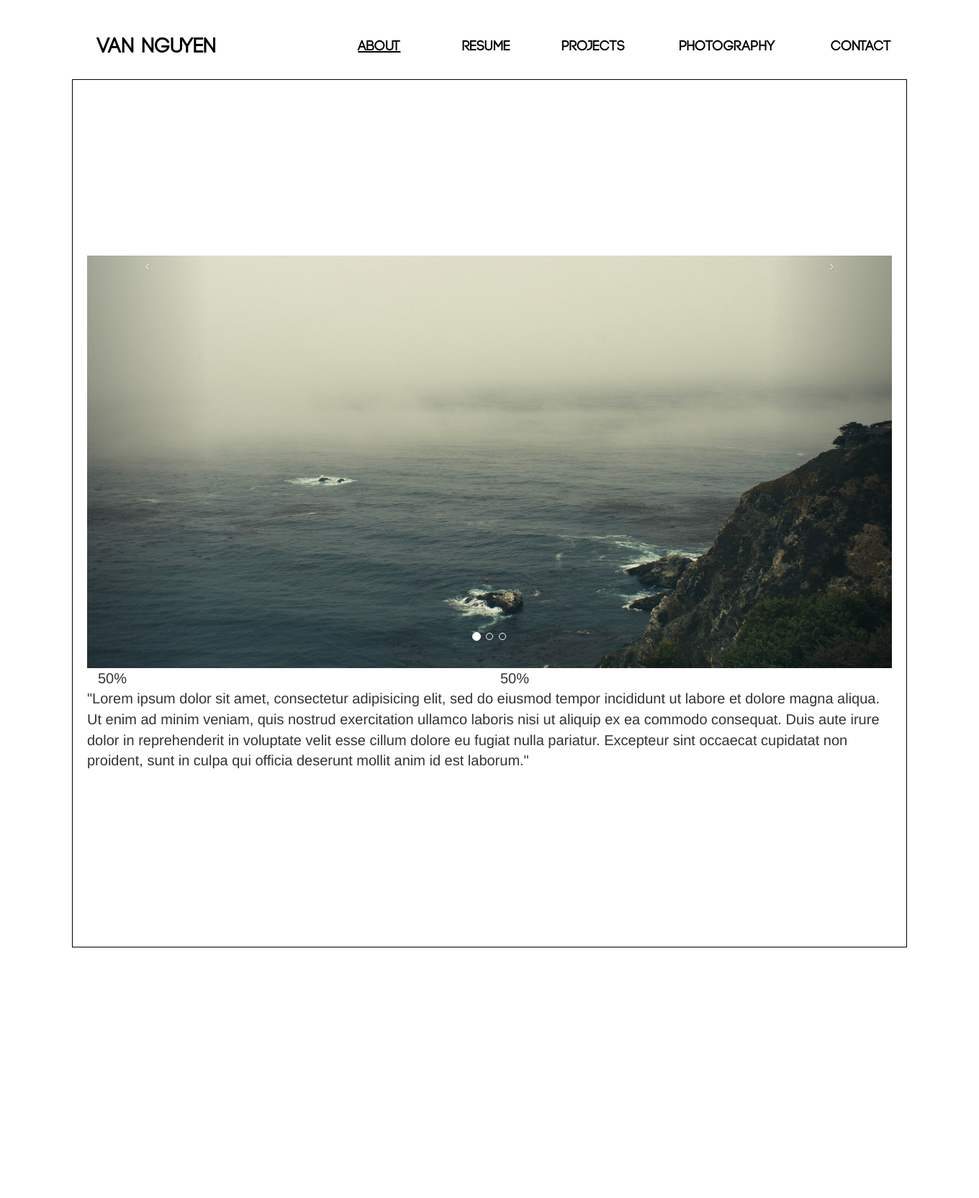
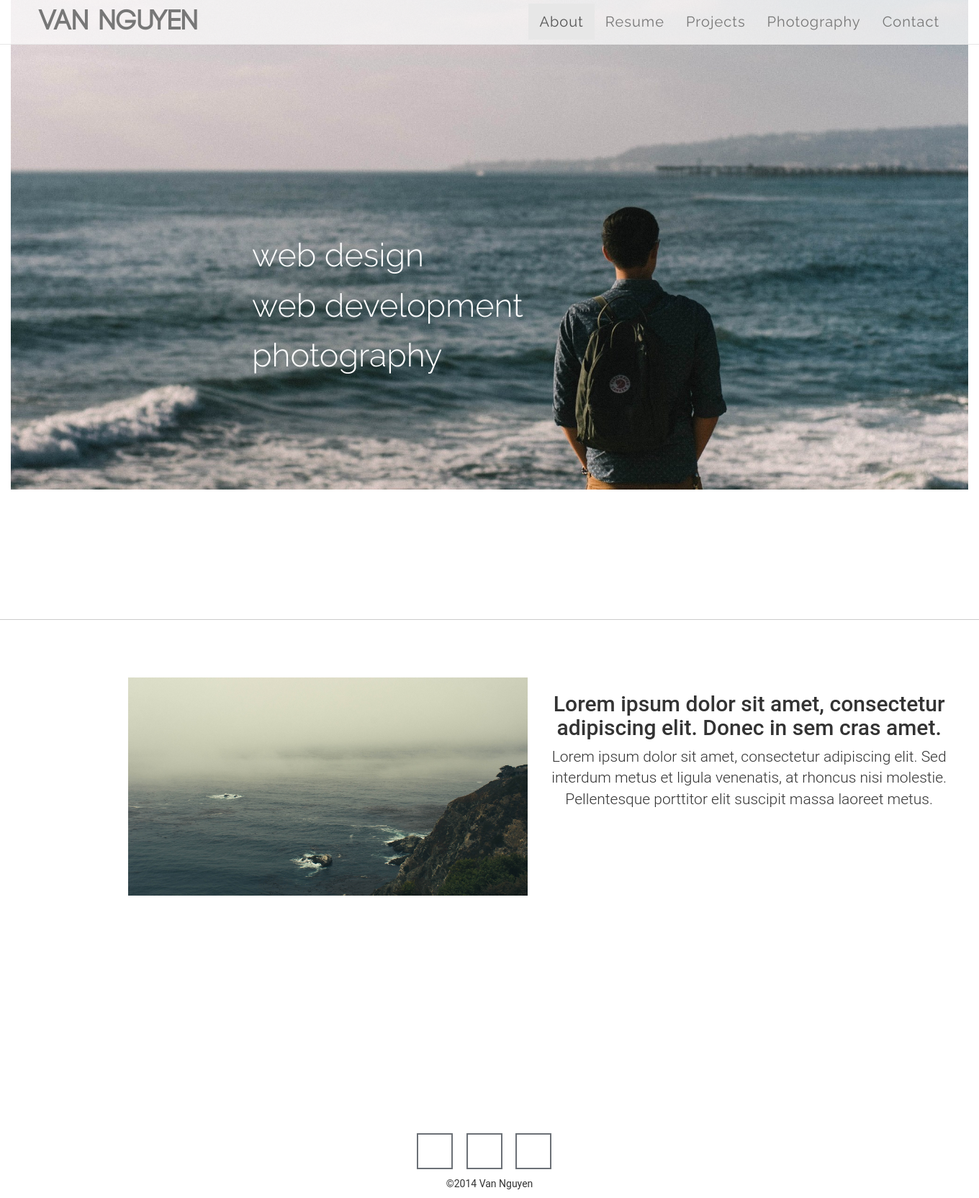
Before and after one commit to vankhoawin/website2.0, a Flask app: page /about in a window 1360 px wide. Shown: the whole page at 72% size. Before the commit the page ends 1316 px from the top, so only its background shows below. Run offline with Flask 2, Linux system fonts and the light colour scheme; some libraries are stand-ins or nearby versions.

Commit message:
added coverpage, working on about

```diff
--- a/app/routes.py
+++ b/app/routes.py
@@ -4,8 +4,8 @@ from pyfb import Pyfb
 app = Flask(__name__)
 
 @app.route('/')
-def home():
-  return render_template('layout.html')
+def cover():
+  return render_template('cover.html')
 
 @app.route('/photography')
 def photography():
--- a/app/static/css/main.css
+++ b/app/static/css/main.css
@@ -8,6 +8,7 @@
     src: url('../fonts/CODE%20Bold.otf');
     font-weight: bold;
 }
+
 
 html, a, li, ul {
     color: black;
@@ -29,7 +30,7 @@ body {
 
 div #header {
     z-index: 100;
-    font-family: CODE;
+    font-family: Ubuntu;
     font-weight: bold;
 }
 
--- a/app/static/css/style.css
+++ b/app/static/css/style.css
@@ -10,6 +10,7 @@ This stylesheet and the associated (x)html may be modified in any way to fit you
 html, body {
   height: 100%;
   width: 100%;
+    font-family: Roboto, Helvetica, Arial;
 }
 
 @font-face {
@@ -21,6 +22,29 @@ html, body {
     font-family: CODE;
     src: url('../fonts/CODE%20Bold.otf');
     font-weight: bold;
+}
+
+.cover-text {
+     width: 1000px;
+    font-family: CODE;
+    font-weight: 300;
+    font-size: 40px;
+}
+
+.cover-text a {
+    -webkit-transition: all .3s ease;
+    background-color:#5e5e5e;
+    padding: 7px 25px;
+    color:white;
+    margin: 0px 25px;
+}
+
+.cover-text a:hover {
+    background-color: #00aaf1;
+    text-decoration: none;
+    padding: 14px 25px;
+    /*font-size: 30px;*/
+    /*-webkit-filter: blur(1px);*/
 }
 
 
@@ -46,18 +70,22 @@ html, body {
 }
 
 .navbar {
-    padding: 1% 0%;
-    font-family: CODE, Helvetica, Arial;
+    padding: 0.4% 0%;
     font-weight: bold;
+    background-color: rgba(255, 255, 255, 0.7);
 }
 
 .navbar .navbar-brand {
     font-size: 40px;
+    font-family: CODE, Helvetica, Arial;
 }
 
 
 .navbar li {
     font-size: 20px;
+    letter-spacing: 1px;
+    font-family: Raleway;
+    font-weight: 400;
 }
 
 .navbar div div, ul {
@@ -65,13 +93,15 @@ html, body {
 }
 
 .layout-body {
-    margin: 0% 3%;
-    background-color: AntiqueWhite;
+    margin: 0% 12%;
+    background-color: white;
+    /*background-color: AntiqueWhite;*/
 }
+
 
 /* additional sections */
 #home {
-  background: url(../media/background.jpg) no-repeat center center fixed;
+  /*background: url(../media/background.jpg) no-repeat center center fixed;*/
   display: table;
   height: 100%;
   position: relative;
@@ -84,6 +114,7 @@ html, body {
 
 #about {
     padding: 0% 0% 30% 0%;
+    margin-top: -20px;
 }
 
 #services {
@@ -102,19 +133,72 @@ html, body {
   width: 140px;
 }
 
+
+#cover {
+  /*background: url(../media/background.jpg) no-repeat center center fixed;*/
+  background: url('../media/header.jpg');
+    -webkit-background-size: cover;
+    -o-background-size: cover;
+    -moz-background-size: cover;
+  display: table;
+  height: 800px;
+  position: relative;
+  /*width: 100%;*/
+  /*-webkit-background-size: cover;*/
+  /*-moz-background-size: cover;*/
+  /*-o-background-size: cover;*/
+  /*background-size: cover;*/
+}
+
+
 #information {
-  background: url(../media/background.jpg) no-repeat center center fixed;
+  /*background: url('../media/header.jpg');*/
+    -webkit-background-size: cover;
+    -o-background-size: cover;
+    -moz-background-size: cover;
   display: table;
-  height: 875px;
+  height: 800px;
   position: relative;
-  width: 100%;
-  -webkit-background-size: cover;
-  -moz-background-size: cover;
-  -o-background-size: cover;
-  background-size: cover;
+  /*width: 100%;*/
+  /*-webkit-background-size: cover;*/
+  /*-moz-background-size: cover;*/
+  /*-o-background-size: cover;*/
+  /*background-size: cover;*/
 }
+
+#information img {
+    width:auto;
+    /*position: absolute;*/
+    left:0;
+    top:0;
+}
+
+#information .content {
+     z-index:100;
+    position:absolute;
+    color:white;
+    font-size:24px;
+    left:350px;
+    top:310px;
+}
+
+#information .content h1 {
+    font-family: Raleway;
+    font-weight: 300;
+    font-size: 45px;
+    text-align: left;
+}
+
 #information .panel {
   opacity: 0.85;
+}
+
+.content {
+    display: table-cell;
+    vertical-align: middle;
+    text-align: center;
+    width:100%;
+    max-width: 50%;
 }
 
 #google_map {
@@ -122,12 +206,22 @@ html, body {
 }
 
 footer {
-  padding: 20px 0;
+    text-align:center;
+  margin-top: 20px;
 }
-footer .glyphicon {
-  color: #333333;
-  font-size: 60px;
+
+hr {
+    margin-top: 20px;
+    margin-bottom: 20px;
+    border: 0;
+    border-bottom: 1px solid #ccc;
 }
-footer .glyphicon:hover {
-  color: #306d9f;
-}
+
+/*}*/
+/*footer .glyphicon {*/
+  /*color: #333333;*/
+  /*font-size: 60px;*/
+/*}*/
+/*footer .glyphicon:hover {*/
+  /*color: #306d9f;*/
+/*}*/
--- /dev/null
+++ b/app/static/css/style_techandall.css
@@ -0,0 +1,110 @@
+
+#social ul {
+	margin: 0;
+	padding: 0;
+	text-align:center;
+}
+
+#social li {
+	display: inline-block;
+	list-style-type: none;
+    padding-right: 10px;
+}
+
+#social a {
+	display: block;
+	width: 50px;
+	height: 50px;
+	margin: 0 5px 5px 0;
+	padding: 8px 0;
+	font-size: 30px;
+	line-height: 0px;
+	text-decoration:none;
+	text-align: center;
+	background: transparent;
+	vertical-align: bottom;
+	color: #6b7076;
+	border: 2px solid #6b7076;
+	-webkit-box-sizing: border-box;
+	   -moz-box-sizing: border-box;
+	    -ms-box-sizing: border-box;
+	        box-sizing: border-box;
+}
+
+
+
+#social .behance     a:hover { color: #2b9ad2; border-color: #2b9ad2; }
+#social .blogger     a:hover { color: #ff6500; border-color: #ff6500; }
+#social .deviantart  a:hover { color: #536659; border-color: #536659; }
+#social .dribbble    a:hover { color: #f973a4; border-color: #f973a4; }
+#social .facebook    a:hover { color: #3b5a9b; border-color: #3b5a9b; }
+#social .flickr      a:hover { color: #ff0084; border-color: #ff0084; }
+#social .forrst      a:hover { color: #2f713d; border-color: #2f713d; }
+#social .googleplus  a:hover { color: #f63d26; border-color: #f63d26; }
+#social .instagram   a:hover { color: #2baae1; border-color: #2baae1; }
+#social .lastfm      a:hover { color: #da0019; border-color: #da0019; }
+#social .linkedin    a:hover { color: #2baae1; border-color: #2baae1; }
+#social .paypal      a:hover { color: #165c82; border-color: #165c82; }
+#social .picasa      a:hover { color: #8a65a3; border-color: #8a65a3; }
+#social .pinterest   a:hover { color: #cb2027; border-color: #cb2027; }
+#social .skype       a:hover { color: #00aaf1; border-color: #00aaf1; }
+#social .soundcloud  a:hover { color: #ff6900; border-color: #ff6900; }
+#social .stumbleupon a:hover { color: #eb4823; border-color: #eb4823; }
+#social .github      a:hover { color: #2baae1; border-color: #2baae1; }
+#social .vimeo       a:hover { color: #40b2dc; border-color: #40b2dc; }
+#social .youtube     a:hover { color: #ff3330; border-color: #ff3330; }
+
+#icons ul {
+	margin: 0;
+	padding: 0;
+	text-align:center;
+}
+
+#icons li {
+	display: inline-block;
+	list-style-type: none;
+	-webkit-border-radius: 10px;
+    -moz-border-radius: 10px;
+     border-radius: 10px;
+	 margin: 4px 0px 0px 8px;
+}
+
+#icons a {
+	display: block;
+	width: 50px;
+	height: 50px;
+	margin: 0px 0px 0px 0px;
+	padding: 10px 0;
+	font-size: 30px;
+	line-height: 0px;
+	text-decoration:none;
+	text-align: center;
+	background: transparent;
+	vertical-align: bottom;
+	color: #fff;
+	border: 0px solid #fff;
+	-webkit-box-sizing: border-box;
+	-moz-box-sizing: border-box;
+	-ms-box-sizing: border-box;
+	 box-sizing: border-box;
+	-webkit-border-radius: 10px;
+    -moz-border-radius: 10px;
+     border-radius: 10px;
+}
+
+#icons a:hover {
+	border-width: 5px;
+	padding: 5px 0;
+	-webkit-border-radius: 10px;
+    -moz-border-radius: 10px;
+    border-radius: 10px;
+}
+
+#icons .icon1    { color: #fff; background-color: #1bbc9d; border-color: #1bbc9d;}
+#icons .icon2    { color: #fff; background-color: #2fcc71; border-color: #2b9ad2;}
+#icons .icon3    { color: #fff; background-color: #3598dc; border-color: #2b9ad2;}
+#icons .icon4    { color: #fff; background-color: #9c59b8; border-color: #2b9ad2;}
+#icons .icon5    { color: #fff; background-color: #34495e; border-color: #2b9ad2;}
+#icons .icon6    { color: #fff; background-color: #f49c14; border-color: #2b9ad2;}
+#icons .icon7    { color: #fff; background-color: #e77e23; border-color: #2b9ad2;}
+#icons .icon8    { color: #fff; background-color: #808b8d; border-color: #2b9ad2;}
--- a/app/templates/about.html
+++ b/app/templates/about.html
@@ -1,37 +1,42 @@
 {% extends "layout.html" %}
 {% block content %}
-<link rel="stylesheet" href="{{ url_for('static', filename='css/page.css') }}">
 
-    <div class="container-fluid" id="page-body">
-      <div class="row">
-        <div id="myCarousel" class="carousel slide">
-          <ol class="carousel-indicators">
-            <li data-target="#myCarousel" data-slide-to="0" class="active"></li>
-            <li data-target="#myCarousel" data-slide-to="1"></li>
-            <li data-target="#myCarousel" data-slide-to="2"></li>
-          </ol>
-          <!-- Carousel items -->
-          <div class="carousel-inner">
-            <div class="active item"><img src="{{ url_for('static', filename='media/background.jpg') }}" alt="First slide"></div>
-            <div class="item"><img src="{{ url_for('static', filename='media/background.jpg') }}" alt="First slide"></div>
-            <div class="item"><img src="{{ url_for('static', filename='media/background.jpg') }}" alt="First slide"></div>
+<!-- fourth section - Information -->
+      <!--<div id="information" class="pad-section">-->
+      <div id="information" class="container-fluid">
+        <div class="row-fluid">
+          <div class="span6">
+            <img class="img-responsive" src="{{ url_for('static', filename='media/header.jpg') }}" />
           </div>
-          <!-- Carousel nav -->
-          <a class="carousel-control left" href="#myCarousel" data-slide="prev">&lsaquo;</a>
-          <a class="carousel-control right" href="#myCarousel" data-slide="next">&rsaquo;</a>
-        </div>
-
-          <div class="col-md-6">50%</div>
-          <div class="col-md-6">50%</div>
-          "Lorem ipsum dolor sit amet, consectetur adipisicing elit, sed do eiusmod tempor incididunt ut labore et
-          dolore magna aliqua. Ut enim ad minim veniam, quis nostrud exercitation ullamco laboris nisi ut aliquip ex ea
-          commodo consequat. Duis aute irure dolor in reprehenderit in voluptate velit esse cillum dolore eu fugiat
-          nulla pariatur. Excepteur sint occaecat cupidatat non proident, sunt in culpa qui officia deserunt mollit
-          anim id est laborum."
-
-          </div>
-
-
+            <div class="content">
+              <h1>web design</h1>
+              <h1>web development</h1>
+              <h1>photography</h1>
+            </div>
         </div>
       </div>
+      <!-- /fourth section -->
+
+    <br>
+    <br>
+    <hr />
+    <div class="layout-body">
+        <!-- second section - About -->
+      <div id="about" class="pad-section">
+        <div class="container">
+          <div class="row">
+            <br><br><br><br>
+            <div class="col-sm-6">
+              <img src="{{ url_for('static', filename='media/background.jpg') }}" alt="" />
+            </div>
+            <div class="col-sm-6 text-center">
+              <h2>Lorem ipsum dolor sit amet, consectetur adipiscing elit. Donec in sem cras amet.</h2>
+              <p class="lead">Lorem ipsum dolor sit amet, consectetur adipiscing elit. Sed interdum metus et ligula venenatis, at rhoncus nisi molestie. Pellentesque porttitor elit suscipit massa laoreet metus.</p>
+            </div>
+          </div>
+        </div>
+      </div>
+      <!-- /second section -->
+  </div>
+
 {% endblock %}
--- a/app/templates/layout.html
+++ b/app/templates/layout.html
@@ -9,33 +9,65 @@
 
     <title>Van Nguyen | Home</title>
 
-    <link rel="stylesheet" href="//maxcdn.bootstrapcdn.com/bootstrap/3.2.0/css/bootstrap.min.css">
-    <link rel="stylesheet" href="{{ url_for('static', filename='css/main.css') }}">
+   <link rel="stylesheet" href="//maxcdn.bootstrapcdn.com/bootstrap/3.2.0/css/bootstrap.min.css">
+    <link rel="stylesheet" href="{{ url_for('static', filename='css/style_techandall.css') }}">
+    <link rel="stylesheet" href="http://netdna.bootstrapcdn.com/font-awesome/3.2.1/css/font-awesome.css">
+    <link rel="stylesheet" href="{{ url_for('static', filename='css/style.css') }}">
+
+    <link href='http://fonts.googleapis.com/css?family=Ubuntu|Raleway:300,400' rel='stylesheet' type='text/css'>
 
     <script src="https://ajax.googleapis.com/ajax/libs/jquery/1.11.1/jquery.min.js"></script>
     <script src="//maxcdn.bootstrapcdn.com/bootstrap/3.2.0/js/bootstrap.min.js"></script>
-  </head>
+</head>
+<body>
 
-  <body>
-    <div class="navbar navbar-fixed-top" role="navigation">
-      <div class="container-fluid" id="header">
-        <div class="navbar-header">
-          <a class="navbar-brand" href="#">Van Nguyen</a>
-        </div>
-        <div class="navbar-collapse collapse">
-          <ul class="nav navbar-nav navbar-right col-md-9">
-            <li class="col-md-2 {% if request.path == '/about' %} active {% endif %}"><a href="{{ url_for('about') }}">About</a></li>
-            <li class="col-md-2 {% if request.path == '/resume' %} active {% endif %}"><a href="{{ url_for('resume') }}">Resume</a></li>
-            <li class="col-md-2"><a href="#">Projects</a></li>
-            <li class="col-md-3 {% if request.path == '/photography' %} active {% endif %}"><a href="{{ url_for('photography') }}">Photography</a></li>
-            <li class="col-md-2"><a href="#">Contact</a></li>
-          </ul>
-        </div>
+  <!-- navigation panel -->
+  <nav class="navbar navbar-default navbar-fixed-top" role="navigation">
+    <div class="container-fluid">
+      <!-- Brand and toggle get grouped for better mobile display -->
+      <div class="navbar-header">
+        <button type="button" class="navbar-toggle" data-toggle="collapse" data-target="#navbar-collapse-main">
+          <span class="sr-only">Toggle navigation</span>
+          <span class="icon-bar"></span>
+          <span class="icon-bar"></span>
+          <span class="icon-bar"></span>
+        </button>
+        <a class="navbar-brand" href="{{ url_for('cover') }}">Van Nguyen</a>
       </div>
-    </div>
+
+      <div class="collapse navbar-collapse" id="navbar-collapse-main">
+        <ul class="nav navbar-nav navbar-right">
+          <li class="{% if request.path == '/about' %} active {% endif %}"><a href="{{ url_for('about') }}">About</a></li>
+          <li class="{% if request.path == '/resume' %} active {% endif %}"><a href="{{ url_for('resume') }}">Resume</a></li>
+          <li class=""><a href="#">Projects</a></li>
+          <li class="{% if request.path == '/photography' %} active {% endif %}"><a href="{{ url_for('photography') }}">Photography</a></li>
+          <li class=""><a href="#">Contact</a></li>
+        </ul>
+      </div><!-- /.navbar-collapse -->
+    </div><!-- /.container-fluid -->
+  </nav>
 
     {% block content %}
     {% endblock %}
 
-  </body>
+
+  <!-- footer -->
+  <footer>
+    <div class="container">
+        <div id="social">
+          <ul class="social-links clearfix">
+            <li class="instagram"><a href="http://instagram.com/vnguyen94/" title="Instagram" target="_blank"><i class="icon-instagram"></i></a></li>
+            <li class="linkedin"><a href="https://www.linkedin.com/pub/van-nguyen/92/64/1bb/" title="LinkedIn" target="_blank"><i class="icon-linkedin"></i></a></li>
+            <li class="github"><a href="https://github.com/vnguyen94/" title="Github" target="_blank"><i class="icon-github"></i></a></li>
+          </ul>
+        </div>
+      <p>&copy;2014 Van Nguyen</p>
+    </div>
+  </footer>
+  <!-- /footer -->
+
+  <!-- attach JavaScripts -->
+    <script src="{{ url_for('static', filename='js/parallax.js') }}"></script>
+
+</body>
 </html>
```
Also changed, not shown: app/templates/cover.html (added, +69 -0 lines), app/templates/layouttest.html (+21 -31 lines), app/static/media/background.jpg, app/static/media/header.jpg (added), app/static/media/profile.jpg (added).
